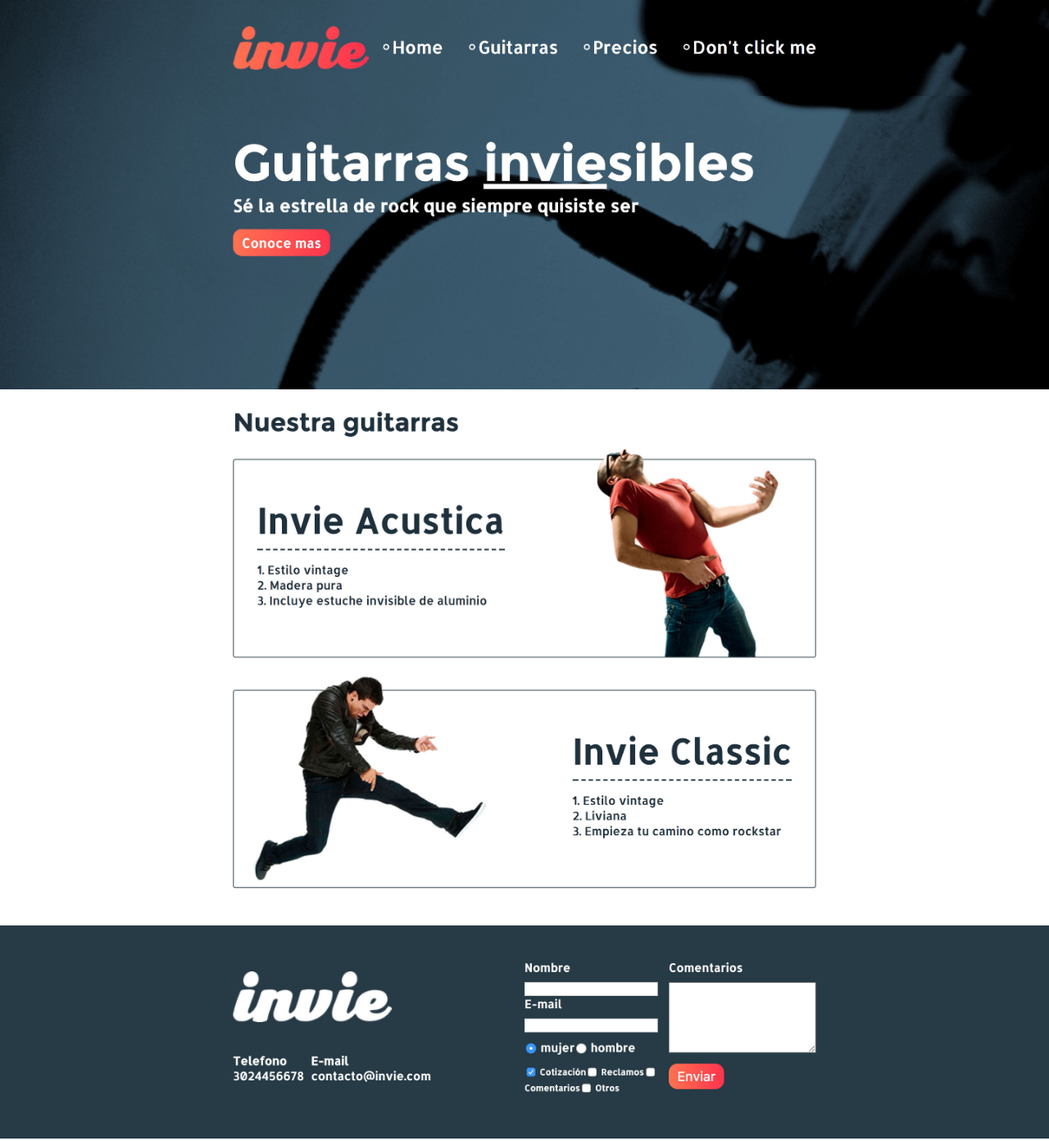
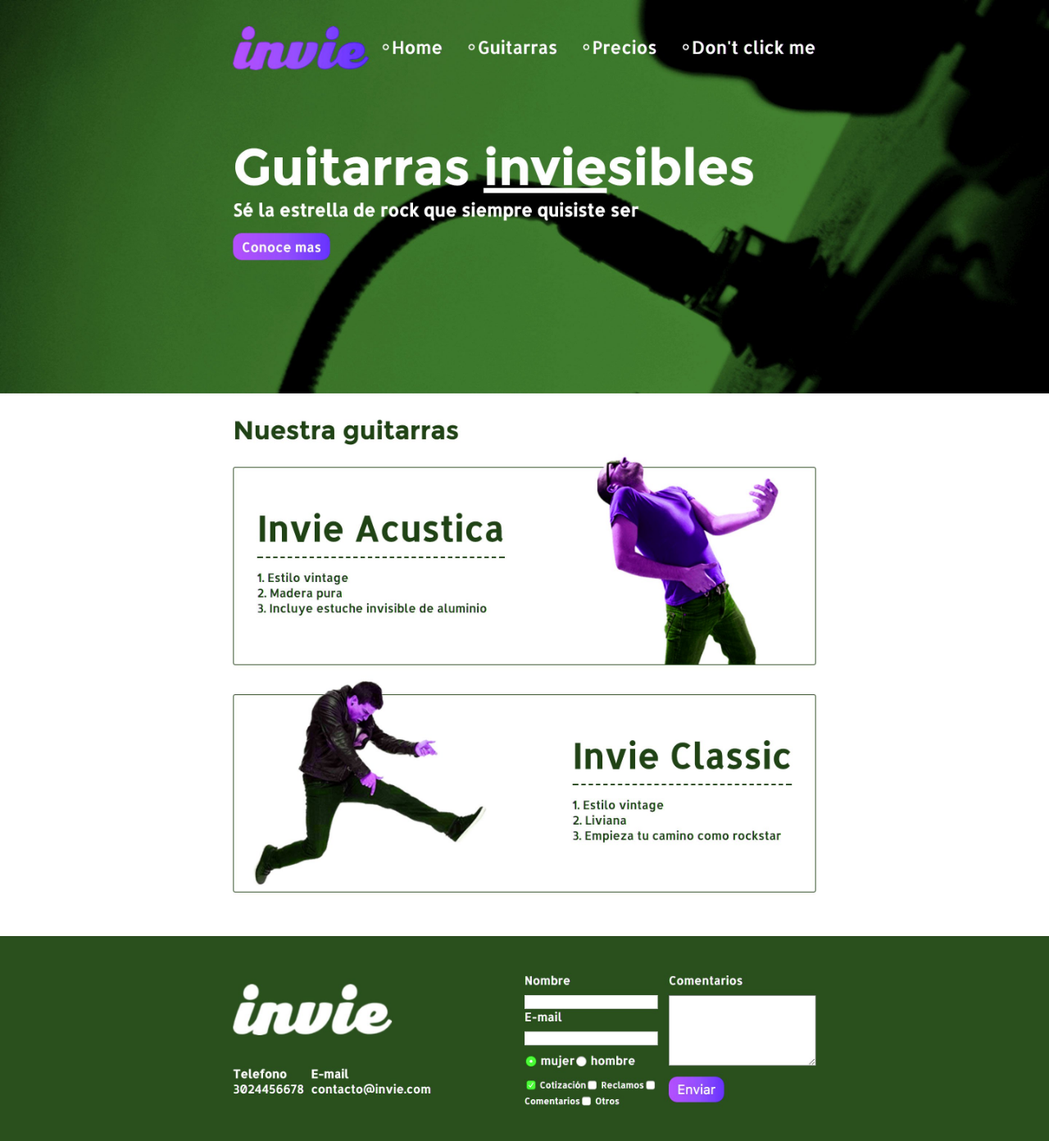
Before and after one commit to CoolProgrammer/invie-github, a plain HTML site: page index.html in a window 1280 px wide. Shown: the whole page at 82% size. Drawn offline with Linux system fonts and the light colour scheme.

Commit message:
nueva versión de invie - verde

```diff
--- a/index.html
+++ b/index.html
@@ -16,10 +16,11 @@
 	</style>
 </head>
 <body>
-	<img src="header.jpg" alt="">
+	<!--<img src="header.jpg" alt="">
 	<img src="hero.jpg" alt="">
 	<img src="acustica.jpg" alt="">
 	<img src="clasica.jpg" alt="">
-	<img src="footer.jpg" alt="">
+	<img src="footer.jpg" alt="">-->
+	<img src="nueva-version.jpg" alt="">
 </body>
 </html>
```
Also changed, not shown: nueva-version.jpg (added).
